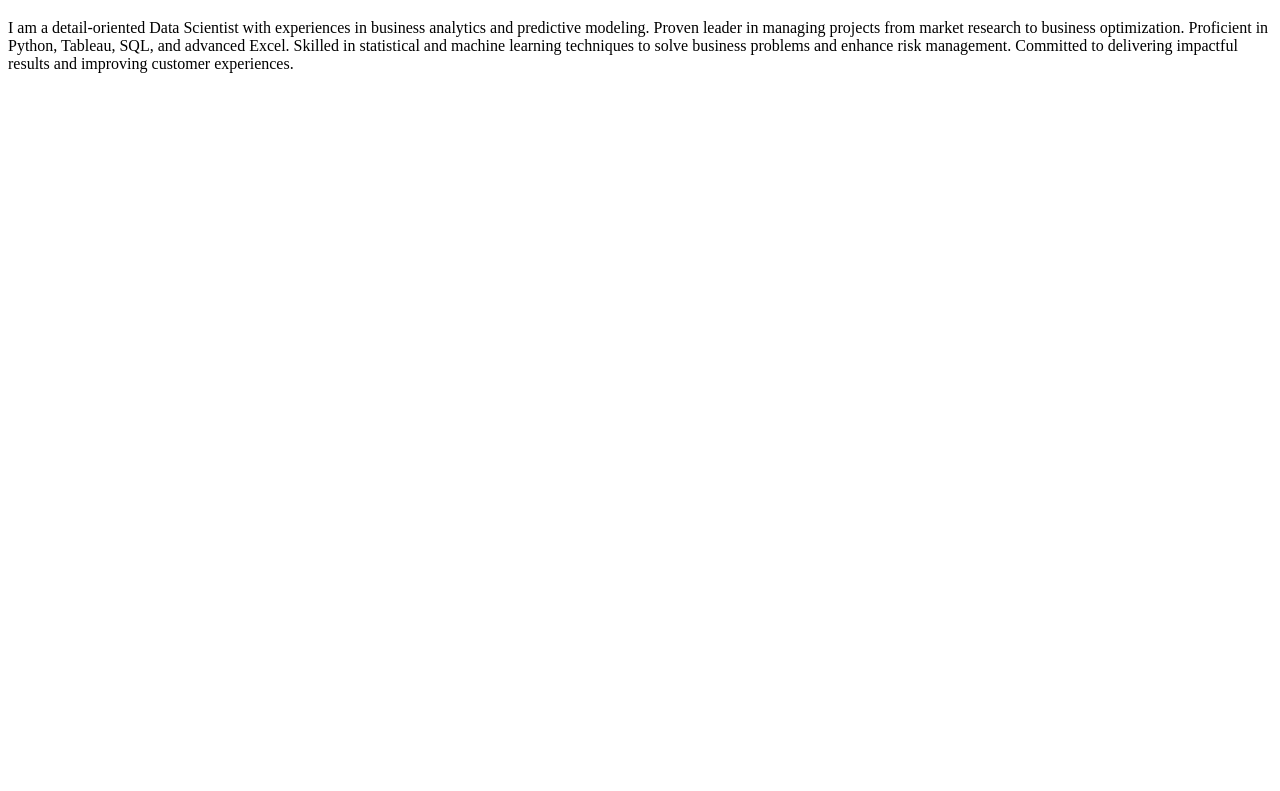
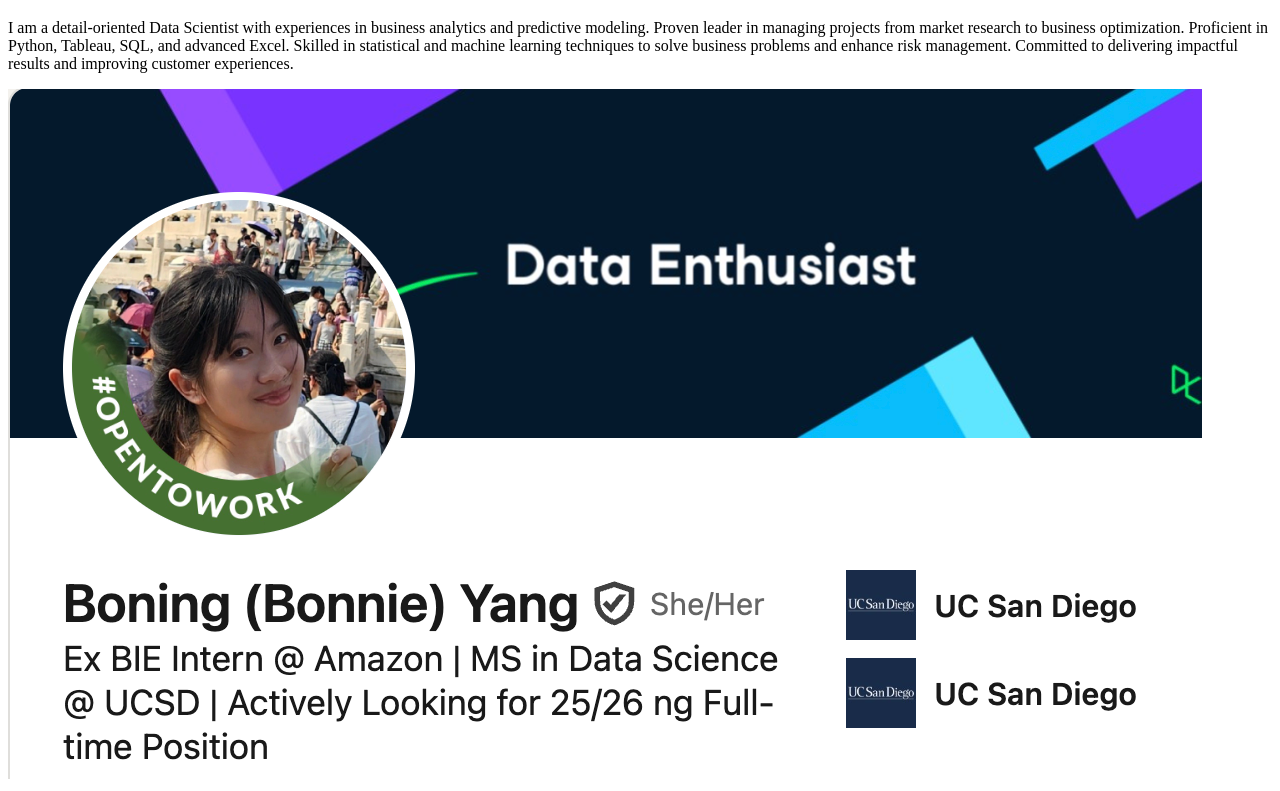
Before and after one commit to boyang102/portfolio, a plain HTML site: page index.html in a window 1280 px wide. Shown: the part 61-852 px from the top of the page. Before the commit the page ends 800 px from the top, so only its background shows below. Drawn offline with Linux system fonts and the light colour scheme.

Commit message:
Add profile photo and update index.html

```diff
--- a/index.html
+++ b/index.html
@@ -7,6 +7,8 @@
 </head>
 <body>
     <h1>Boning Yang</h1>
+
+    <!-- About Me -->
     <p>
         I am a detail-oriented Data Scientist with experiences in business analytics and predictive modeling.
         Proven leader in managing projects from market research to business optimization.
@@ -14,5 +16,7 @@
         Skilled in statistical and machine learning techniques to solve business problems and enhance risk management.
         Committed to delivering impactful results and improving customer experiences.
     </p>
+    <!-- Profile Photo -->
+    <img src="image.png" alt="Boning Yang profile photo">
 </body>
 </html>
```
Also changed, not shown: image.png (added).
